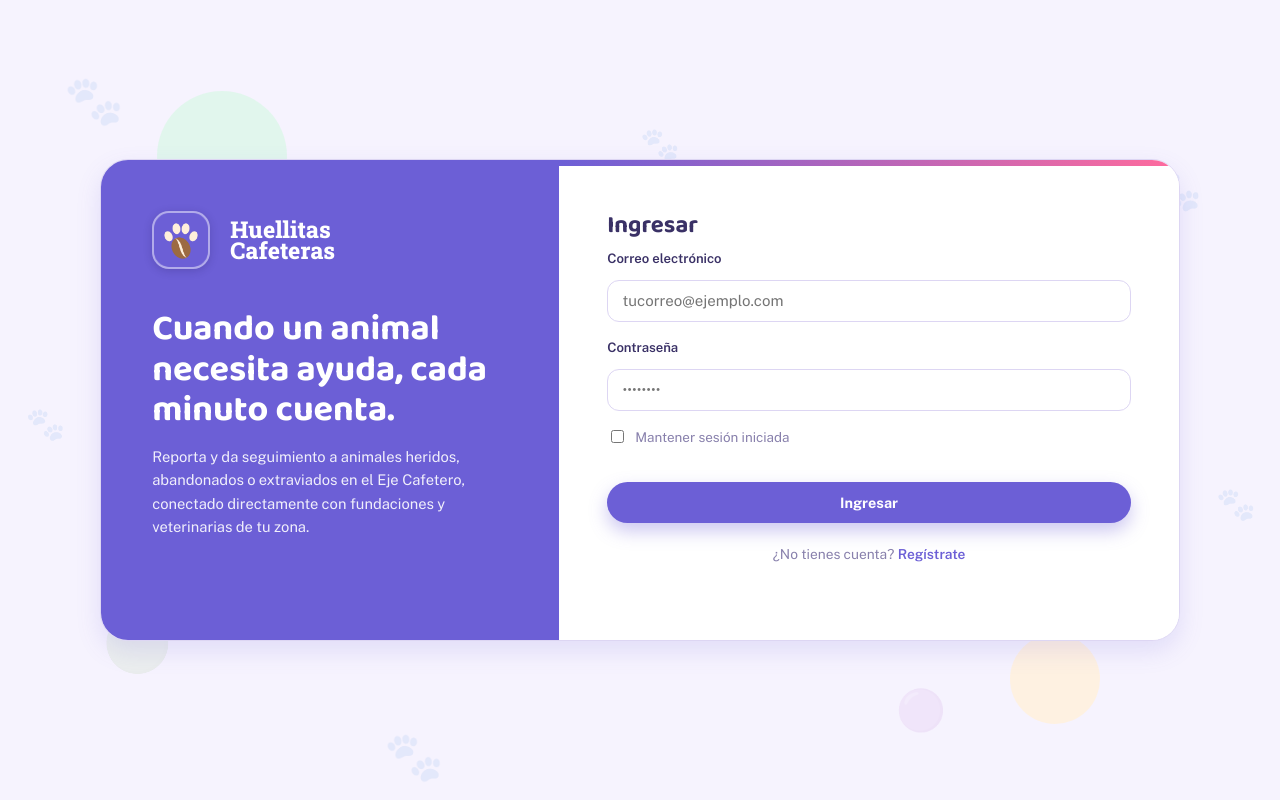
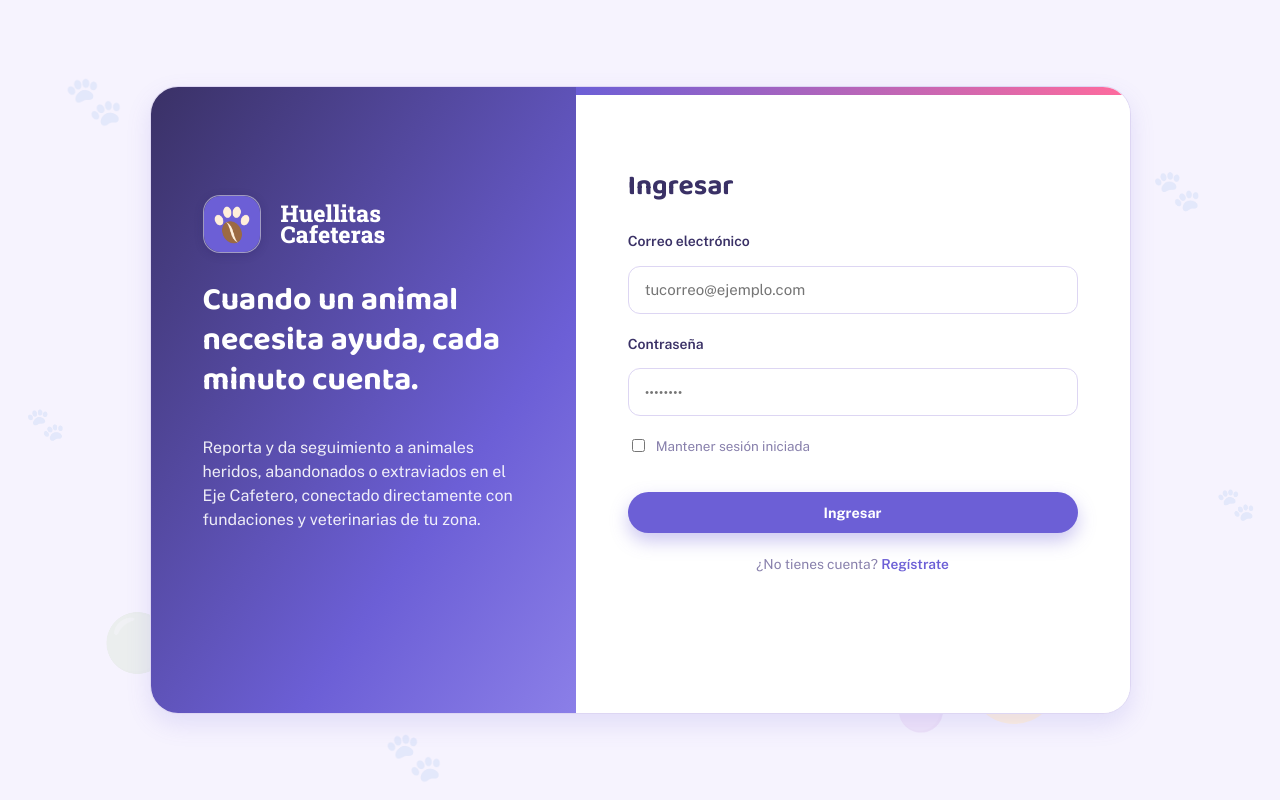
Before and after one commit to StefaniaH016/Huellitas-Cafeteras, an Angular app in the folder huellitas-frontend/: page /login in a window 1280 px wide. Built offline with nearby package versions, Linux system fonts and the light colour scheme.

Commit message:
refactor(frontend) cambio de estilos de pantalla login

```diff
--- a/huellitas-frontend/src/app/pages/login/login.component.css
+++ b/huellitas-frontend/src/app/pages/login/login.component.css
@@ -93,35 +93,38 @@
 }
 
 .login-shell {
-  width: min(100%, 1080px);
+  width: min(100%, 981px);
   display: grid;
-  grid-template-columns: minmax(0, 0.85fr) minmax(0, 1.15fr);
+  /* Figma: left 426px / right 555px */
+  grid-template-columns: 426fr 555fr;
   overflow: hidden;
-  border: 1px solid var(--line);
+  border: 0.8px solid #ddd6f3;
   border-radius: 28px;
   background: var(--card-bg);
-  box-shadow: var(--shadow);
+  box-shadow: 0px 10px 24px rgba(108, 95, 214, 0.15);
   position: relative;
   z-index: 1;
 }
 
 .login-intro {
   min-width: 0;
-  min-height: 480px;
-  padding: clamp(2rem, 4vw, 3.25rem);
+  min-height: 626px;
+  /* Figma: padding: 108px 52px 52px, gap: 28px */
+  padding: 108px 52px 52px;
   display: flex;
   flex-direction: column;
-  justify-content: flex-start;
-  gap: clamp(2rem, 5vh, 3.5rem);
+  align-items: flex-start;
+  gap: 28px;
   position: relative;
   overflow: hidden;
-  background: #6c5fd6;
+  background: linear-gradient(125deg, var(--brown-900), var(--pine-700) 68%, var(--brown-500));
 }
 
 .login-brand {
   display: flex;
   align-items: center;
-  gap: 1.25rem;
+  /* Figma: gap 20px */
+  gap: 20px;
   color: #fff;
 }
 
@@ -130,18 +133,20 @@
   flex-direction: column;
   font-family: 'Roboto Slab', Georgia, serif;
   font-weight: 800;
-  font-size: 1.45rem;
-  line-height: 0.9;
+  /* Figma: 23.2px, line-height: 21px (90%) */
+  font-size: 23.2px;
+  line-height: 21px;
 }
 
 .login-brand .brand-mark {
+  /* Figma: 58x58px */
   width: 58px;
   height: 58px;
   flex: 0 0 auto;
   border-radius: 17px;
-  border: 2px solid rgb(255 255 255 / 42%);
-  background: rgb(255 255 255 / 10%);
-  box-shadow: 0 2px 8px rgb(35 27 91 / 22%);
+  border: 1.6px solid rgba(255, 255, 255, 0.42);
+  background: rgba(255, 255, 255, 0.1);
+  box-shadow: 0px 2px 8px rgba(35, 27, 91, 0.22);
   overflow: hidden;
 }
 
@@ -154,26 +159,36 @@
 }
 
 .login-intro-copy {
+  display: flex;
+  flex-direction: column;
+  align-items: flex-start;
   position: relative;
   z-index: 1;
+  width: 322px;
 }
 
 .login-intro-copy h1 {
-  max-width: 440px;
-  margin: 0 0 0.9rem;
+  width: 322px;
+  margin: 0;
   color: #fff;
-  font-family: 'Baloo 2', 'Public Sans', sans-serif;
-  font-size: clamp(1.8rem, 3vw, 2.25rem);
+  font-family: 'Baloo 2', sans-serif;
+  /* Figma: 32px, line-height: 40px */
+  font-size: 32px;
   font-weight: 700;
-  line-height: 1.12;
+  line-height: 40px;
 }
 
 .login-intro-copy p {
-  max-width: 440px;
-  margin: 0;
-  color: rgb(255 255 255 / 90%);
-  font-size: 0.92rem;
-  line-height: 1.6;
+  width: 322px;
+  /* Figma: h1-container 87px + paragraph:margin padding-top 68px = 155px desde top del h1.
+     En browser h1 natural ≈ 120px → margin-top = 155 - 120 = 35px */
+  margin: 35px 0 0;
+  color: rgba(255, 255, 255, 0.9);
+  font-family: 'Public Sans', sans-serif;
+  /* Figma: 16px, line-height: 24px */
+  font-size: 16px;
+  font-weight: 400;
+  line-height: 24px;
 }
 
 .auth-card {
@@ -184,7 +199,8 @@
   background: var(--card-bg);
   border: 0;
   border-radius: 0;
-  padding: clamp(2rem, 4vw, 3rem);
+  /* Figma: title top=80px, form top=144px → padding-top 80px, lados 52px */
+  padding: 80px 52px 52px;
   position: relative;
   overflow: hidden;
 }
@@ -194,14 +210,16 @@
   top: 0;
   left: 0;
   right: 0;
-  height: 6px;
-  background: linear-gradient(90deg, var(--pine-700), var(--coral-600));
+  height: 8px;
+  background: linear-gradient(90deg, #6c5fd6 0%, #ff6b9d 100%);
 }
 
 .auth-card h2 {
-  font-size: 1.5rem;
-  margin: 0 0 0.3rem;
-  color: var(--brown-900);
+  /* Figma: Baloo 2, 28px, line-height 40px */
+  font-size: 28px;
+  line-height: 40px;
+  margin: 0 0 24px;
+  color: #3a3166;
   font-family: 'Baloo 2', 'Public Sans', sans-serif;
   font-weight: 700;
 }
@@ -213,26 +231,31 @@
 }
 
 .form-field {
-  margin-bottom: 1rem;
+  /* Figma: gap 20px entre campos */
+  margin-bottom: 20px;
   text-align: left;
 }
 
 .form-field label {
   display: block;
-  font-size: 0.82rem;
+  /* Figma: 14px, font-weight 600, Public Sans */
+  font-size: 14px;
   font-weight: 600;
-  margin-bottom: 0.35rem;
-  color: var(--ink);
+  font-family: 'Public Sans', sans-serif;
+  margin-bottom: 8px;
+  color: #3a3166;
 }
 
 .form-field input,
 .form-field select {
   width: 100%;
-  font-family: inherit;
-  font-size: 0.94rem;
-  padding: 0.72rem 0.9rem;
+  font-family: 'Public Sans', sans-serif;
+  /* Figma: input 48px height, 15px text, padding 0 16px */
+  font-size: 15px;
+  height: 48px;
+  padding: 0 16px;
   border-radius: 12px;
-  border: 1px solid var(--line);
+  border: 0.8px solid #ddd6f3;
   background: var(--paper);
   color: var(--ink);
   transition:
```
